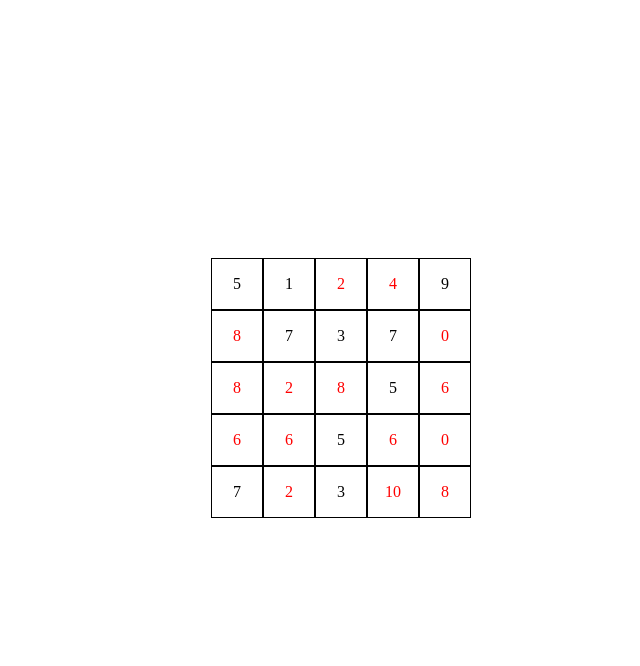
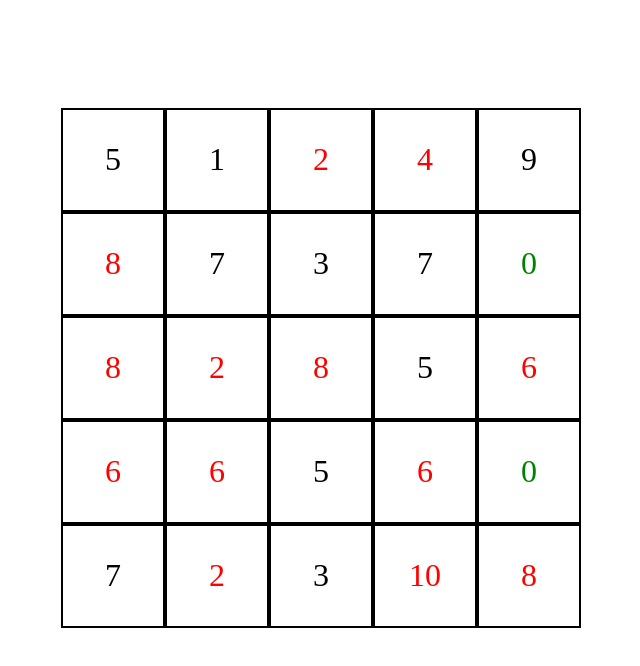
Before and after one commit to FerdiDag/-js-jq-grigliaquadrati, a plain HTML site: page index.html in a window 1280 px wide. Shown: the whole page, without its empty margins (279-919 px from the left). Drawn offline with nearby package versions, Linux system fonts and the light colour scheme.

Commit message:
fine secondo bonus

```diff
--- a/main.js
+++ b/main.js
@@ -1,7 +1,7 @@
 // //Creare in HTML una griglia di 5x5 quadrati vuoti.
 // Con jQuery, scrivere un numero random tra 0 e 10 dentro ognuno.
 // BONUS 1: generare la griglia con jQuery
-// BONUS 2: se il numero da inserire è pari scriverlo in rosso, se è dispari in nero, se è 0 in verde
+// BONUS 2: se il numero da inserire è pari scriverlo in rosso, se è dispari in nero,
 
 
 // genero 25 numeri random tra 0 e 10
@@ -31,10 +31,12 @@ $('.quadrato').each(function() {
     // se il numero da inserire è dispari, scriverlo in nero
     if (numero_generato % 2) {
         $(this).css('color', 'black');
-        // se il numero da inserire è pari, scriverlo in nero
-    } else if (numero_generato % 2 == 0){
+    } else if (numero_generato == 0) {
+        //se è 0 in verde
+        $(this).css('color', 'green');
+    } else {
+        // se il numero da inserire è pari, scriverlo in rosso
         $(this).css('color', 'red');
-        // se il numero da inserire è 0, scriverlo in verde
     }
 
     console.log($(this).append());
--- a/style.css
+++ b/style.css
@@ -10,6 +10,7 @@
 .grid {
     width: 300px;
     height: 300px;
+    transform: scale(2, 2);
 }
 
 .quadrato {
```
